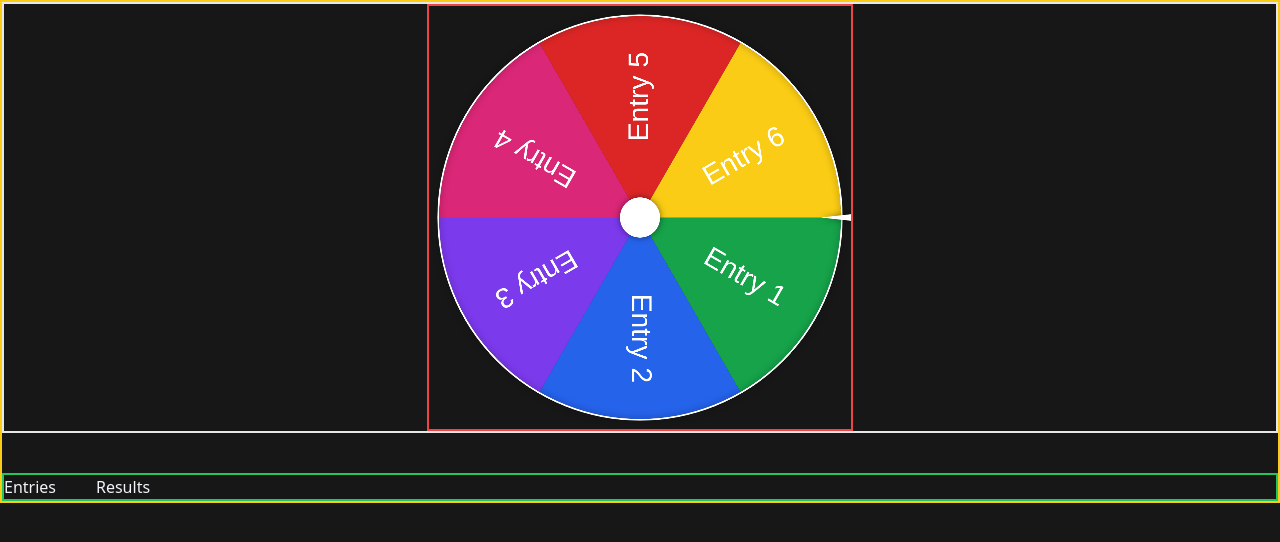
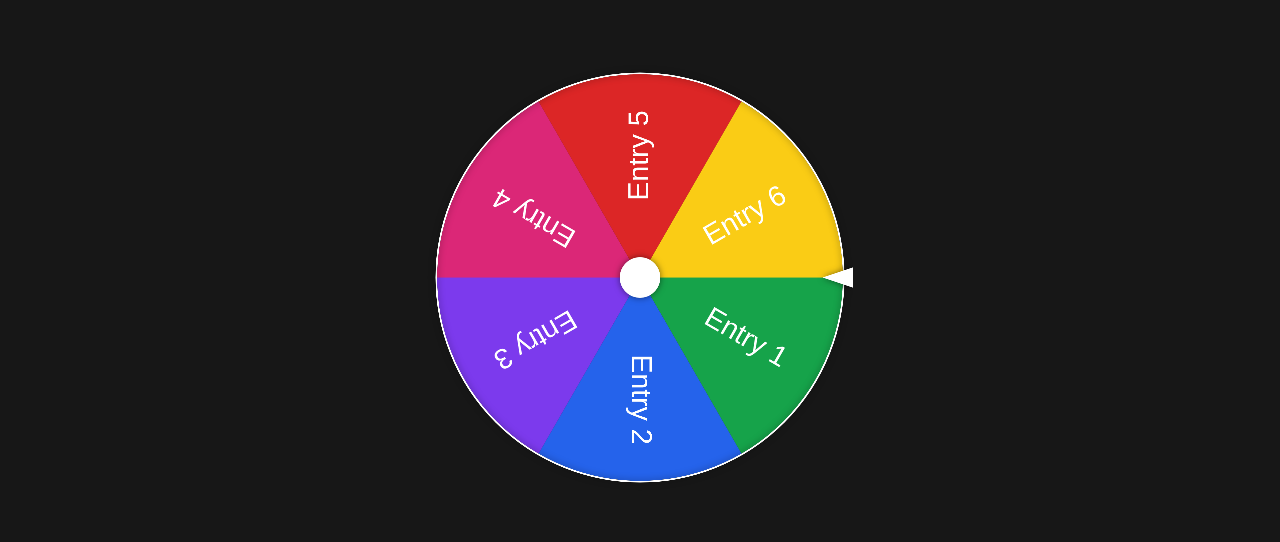
Before and after one commit to ajvejko/WheelOfFortune, a Vue app: page / in a window 1280 px wide. Shown: the top 542 px of the page. Built offline with nearby package versions, Linux system fonts and the light colour scheme.

Commit message:
fixed respositivity for prize pointer

```diff
--- a/src/App.vue
+++ b/src/App.vue
@@ -5,9 +5,9 @@ import EntryPanel from "./components/EntryPanel.vue";
 
 <template>
   <section class="h-screen w-screen bg-neutral-900">
-    <div class="border-2 border-yellow-400">
-      <Wheel class="border-2" />
-      <EntryPanel class="mt-10" />
+    <div class="my-auto justify-center pt-16">
+      <Wheel />
+      <!-- <EntryPanel class="mt-10" /> -->
     </div>
   </section>
 </template>
--- a/src/components/Wheel.vue
+++ b/src/components/Wheel.vue
@@ -33,8 +33,8 @@ const resizeCanvas = (): void => {
     return;
   }
   //Check to size down the wheel when on bigger screens
-  let modifier = 2;
-  if (window.innerWidth > 1024) {
+  let modifier = 1.5;
+  if (window.innerWidth > 768) {
     modifier = 3;
   }
 
@@ -122,12 +122,13 @@ const drawWheel = (): void => {
   ctx.value.stroke();
 
   // Draw the pointer
+  // Radius used here for respositivity
   ctx.value.translate(radius * 1.15, centerY);
   ctx.value.rotate(Math.PI * 2);
   ctx.value.beginPath();
   ctx.value.moveTo(radius * 0.8, 0);
-  ctx.value.lineTo(radius * 0.95, -10);
-  ctx.value.lineTo(radius * 0.95, 10);
+  ctx.value.lineTo(radius * 0.95, radius * -0.05);
+  ctx.value.lineTo(radius * 0.95, radius * 0.05);
   ctx.value.fillStyle = "#FFFFFF";
   ctx.value.fill();
 };
@@ -135,11 +136,6 @@ const drawWheel = (): void => {
 
 <template>
   <div class="flex items-center justify-center">
-    <canvas
-      class="border-2 border-red-500"
-      width="500"
-      height="500"
-      ref="canvas"
-    ></canvas>
+    <canvas width="500" height="500" ref="canvas"></canvas>
   </div>
 </template>
```
